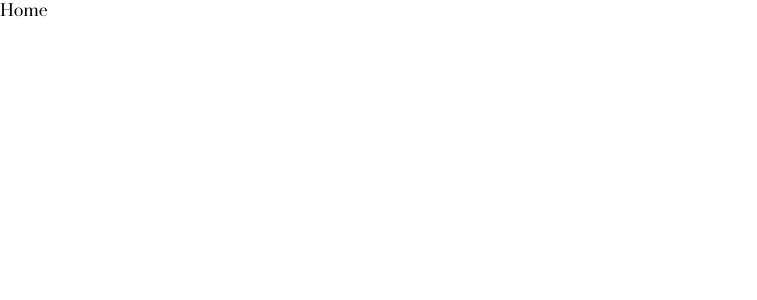
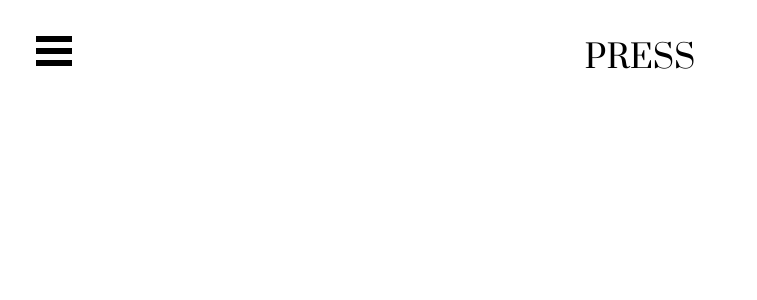
Before and after one commit to tmy2stp/press-print, a React (Create React App) app: page / in a window 1280 px wide. Shown: the top 300 px of the page, without its empty margins (0-757 px from the left). Built offline with nearby package versions, Linux system fonts and the light colour scheme.

Commit message:
nav bar in, logo in

```diff
--- a/package.json
+++ b/package.json
@@ -8,6 +8,7 @@
     "@testing-library/user-event": "^13.5.0",
     "express": "^4.18.1",
     "react": "^18.2.0",
+    "react-burger-menu": "^3.0.8",
     "react-dom": "^18.2.0",
     "react-router-dom": "^6.4.0",
     "react-scripts": "5.0.1",
--- a/src/App.js
+++ b/src/App.js
@@ -1,13 +1,14 @@
 import logo from './logo.svg';
 import './App.scss';
 import Home from './pages/Home';
+import Header from './components/Header/Header';
 import { BrowserRouter, Routes, Route } from 'react-router-dom';
 
 
 function App() {
   return (
     <BrowserRouter>
-      {/* <Header /> */}
+      <Header />
       <Routes>
         <Route path="/" element={<Home />}></Route>
       </Routes>
--- /dev/null
+++ b/src/components/Header/Header.js
@@ -0,0 +1,21 @@
+import { Link } from 'react-router-dom';
+import React from "react";
+import ReactDOM from "react-dom";
+import "./Header.scss";
+import Sidebar from "../Sidebar/Sidebar";
+
+const Header = () => {
+    return (
+        <header id="header" class="header">
+
+            <div>
+        <Sidebar />
+        </div>
+        <div className="header__logo">
+            PRESS
+        </div>
+        </header>
+    );
+}
+
+export default Header;
--- /dev/null
+++ b/src/components/Header/Header.scss
@@ -0,0 +1,27 @@
+@use "../../styles/partials/mixins" as *;
+
+.header {
+    display: flex;
+    //justify-content: center;
+    // align-items: center;
+    width:100%;
+    padding-top:36px;
+    font-size:24pt;
+    // flex-wrap: wrap;
+    &__logo {
+        width:100%;
+        text-align:center;
+    }
+}
+
+.bm-burger-button {
+    position: fixed;
+    width: 36px;
+    height: 30px;
+    left: 36px;
+    top: 36px;
+}
+
+.bm-burger-bars {
+    background:#000;
+}
--- /dev/null
+++ b/src/components/Sidebar/Sidebar.js
@@ -0,0 +1,26 @@
+import React from "react";
+import { slide as Menu } from "react-burger-menu";
+import './Sidebar.scss';
+
+export default props => {
+    return (
+      // Pass on our props
+      <Menu {...props}>
+        <a className="menu-item" href="/">
+          Home
+        </a>
+
+        <a className="menu-item" href="/host">
+          Host
+        </a>
+
+        <a className="menu-item" href="/print">
+          Print
+        </a>
+
+        <a className="menu-item" href="/about">
+          About
+        </a>
+      </Menu>
+    );
+  };
--- /dev/null
+++ b/src/components/Sidebar/Sidebar.scss
@@ -0,0 +1,29 @@
+.bm-burger-button {
+    position: fixed;
+    width: 36px;
+    height: 30px;
+    left: 36px;
+    top: 36px;
+}
+
+.bm-menu {
+    background: #373a47;
+    padding: 2.5em 1.5em 0;
+    font-size: 0.8em;
+}
+
+.bm-cross {
+    background: #bdc3c7;
+}
+
+.bm-item {
+    display: inline-block;
+    text-decoration: none;
+    margin-bottom: 10px;
+    color: #d1d1d1;
+    transition: color 0.2s;
+}
+
+.bm-item:hover {
+    color:#fff;
+}
--- a/src/pages/Home.js
+++ b/src/pages/Home.js
@@ -3,7 +3,7 @@
 function Home() {
     return (
         <div>
-            Home
+
         </div>
     );
 }
--- /dev/null
+++ b/src/styles/partials/_breakpoints.scss
@@ -0,0 +1,2 @@
+$breakpoint-tablet: 768px;
+$breakpoint-desktop: 1280px;
--- /dev/null
+++ b/src/styles/partials/_mixins.scss
@@ -0,0 +1 @@
+@use './breakpoints' as *;
```
Also changed, not shown: src/components/Header.js (deleted, +0 -11 lines), src/components/Header.scss (deleted), 1 other file (tests, documents, lock files or other folders).
